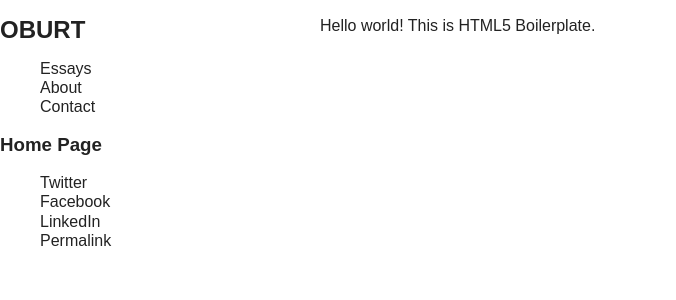
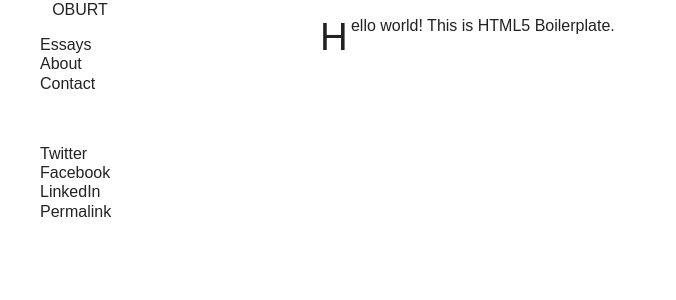
Before and after one commit to oburt/oburt.github.io, a Jekyll site: the page built from index.html, in a window 1280 px wide. Shown: the top 300 px of the page, without its empty margins (0-676 px from the left). Built offline with Jekyll 4.4.1, drawn with Linux system fonts in a browser that asks for light colours; nearby versions of some CDN libraries; Markdown is read by kramdown in place of the engine named in the settings.

Commit message:
section headers and dividers

```diff
--- a/css/main.css
+++ b/css/main.css
@@ -96,6 +96,49 @@
    Author's custom styles
    ========================================================================== */
 
+hr {
+	margin-left: auto;
+	margin-right: auto;
+	width: 6rem;
+	border-style: dashed;
+}
+
+h1, h2, h3, h4, h5, h6 {
+	margin: 0;
+	margin-left: -10rem;
+}
+
+h1 {
+	text-align: center;
+	font-size: 2.5rem;
+	margin-top: 2.5rem;
+	margin-bottom: 2.5rem;
+}
+
+h2 {
+	margin-bottom: 1rem;
+	text-align: center;
+	font-size: 1rem;
+	font-weight: normal;
+}
+
+h3 {
+
+}
+
+h4 {
+
+}
+
+h5 {
+
+}
+
+h6 {
+	margin-bottom: 1rem;
+	text-align: center;
+}
+
 .nav {
 	width: 20rem;
 	height: 100vh;
@@ -111,16 +154,24 @@
 
 .content p {
 	width: 60rem;
+	text-align: justify;
 }
 
 .content aside {
-	width: 10rem;
+	width: 9rem;
+	margin-left: 1rem;
 	float: right;
 	font-size: 0.7rem;
-	line-height: 0.8rem;
+	line-height: 1.14em;
 }
 
-
+.content > p:first-of-type::first-letter {
+	font-size: 2.4rem;
+	float: left;
+	line-height: 2.2rem;
+	margin-top: 0.2rem;
+	margin-right: 0.2rem;
+}
 
 
 
```
